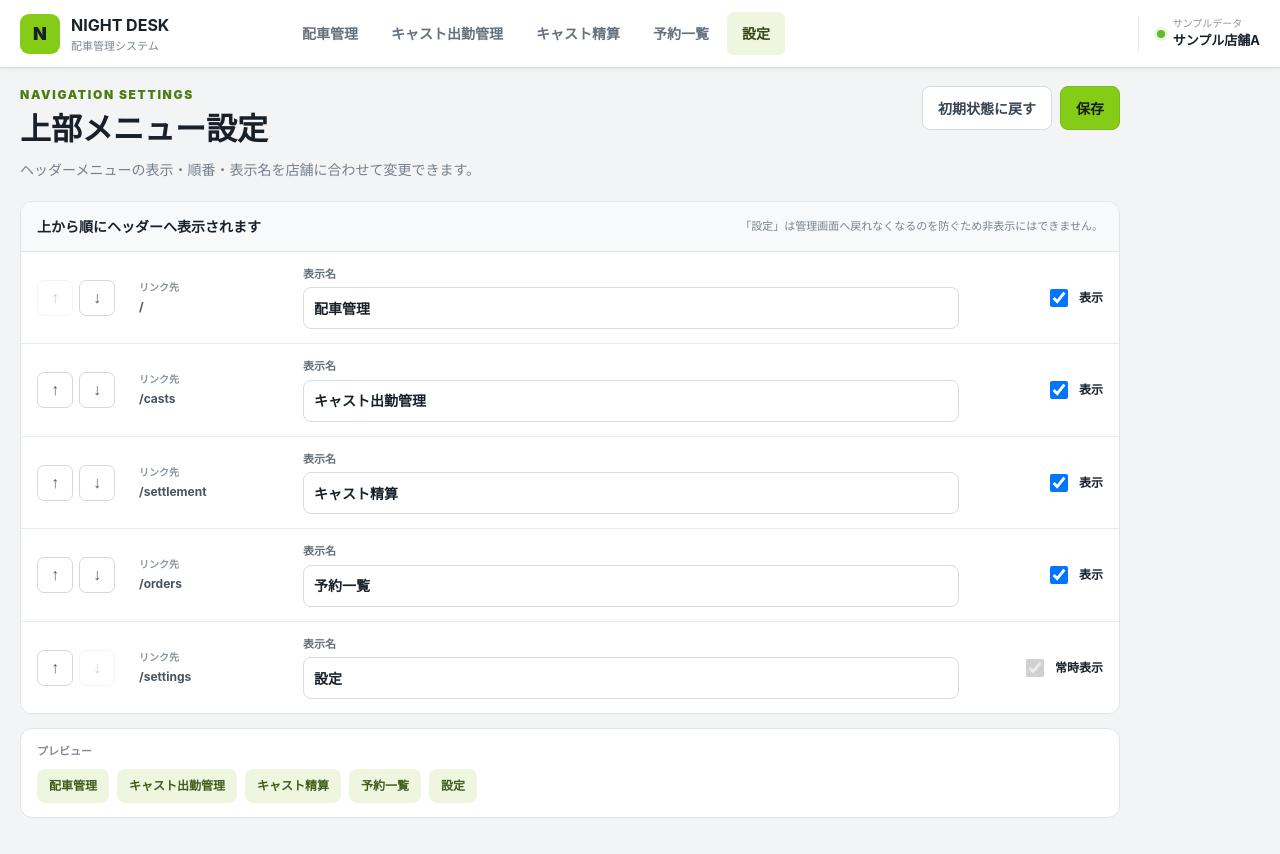
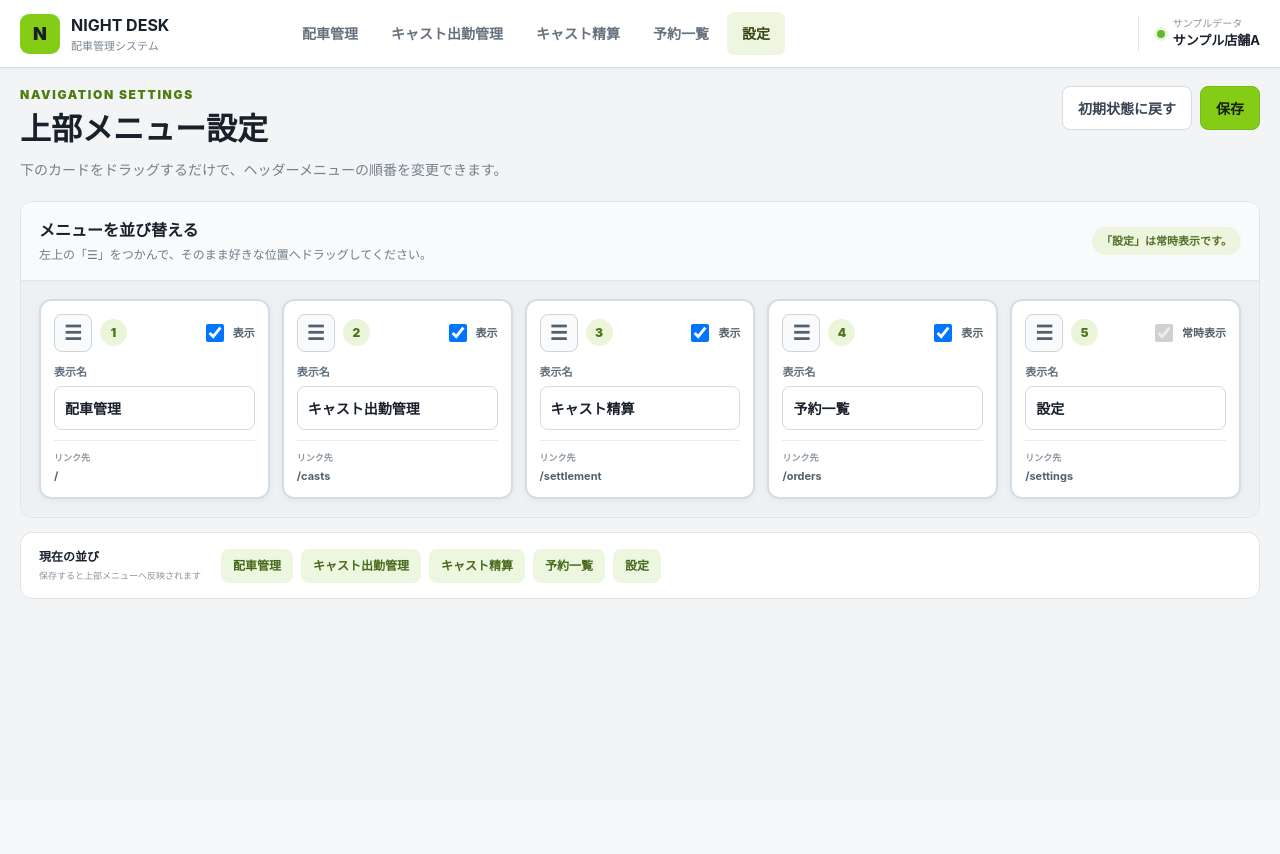
Before and after one commit to admozisan-design/night-desk, a Next.js app: page /settings/menu in a window 1280 px wide. After the commit the page ends 800 px from the top, so only its background shows below. Built offline with nearby package versions, Linux system fonts and the light colour scheme.

Commit message:
Make top menu settings drag and drop

```diff
--- a/app/globals.css
+++ b/app/globals.css
@@ -2982,3 +2982,153 @@ button{
   .menuVisibilityToggle{justify-content:flex-start}
   .menuSettingsHelp{align-items:flex-start;flex-direction:column}
 }
+
+
+/* ===== Drag menu customizer ===== */
+.dragMenuSettingsPage{max-width:none}
+.dragMenuPanel{padding:0;overflow:hidden}
+.dragMenuHelp{
+  display:flex;
+  align-items:center;
+  justify-content:space-between;
+  gap:18px;
+  padding:16px 18px;
+  border-bottom:1px solid #e1e6ea;
+  background:#f8fafb;
+}
+.dragMenuHelp>div strong,
+.dragMenuHelp>div span{display:block}
+.dragMenuHelp>div strong{font-size:16px}
+.dragMenuHelp>div span{margin-top:4px;color:#6f7c87;font-size:12px}
+.dragMenuHelp>small{
+  padding:6px 9px;
+  border-radius:999px;
+  background:#eef5df;
+  color:#516f25;
+  font-size:11px;
+  font-weight:900;
+}
+.dragMenuBoard{
+  display:flex;
+  gap:12px;
+  flex-wrap:wrap;
+  align-items:stretch;
+  padding:18px;
+  background:#eef1f4;
+}
+.dragMenuCard{
+  flex:1 1 210px;
+  min-width:210px;
+  max-width:280px;
+  padding:13px;
+  border:2px solid #d5dde3;
+  border-radius:12px;
+  background:#fff;
+  box-shadow:0 2px 6px rgba(32,44,54,.05);
+  transition:border-color .12s ease,box-shadow .12s ease,transform .12s ease,opacity .12s ease;
+}
+.dragMenuCard.isDragOver{
+  border-color:#83be2b;
+  box-shadow:0 0 0 3px rgba(132,204,22,.14);
+  transform:translateY(-2px);
+}
+.dragMenuCard.isDragging{opacity:.4}
+.dragMenuCard.isHiddenMenu{background:#f5f6f7;opacity:.68}
+.dragMenuCardTop{
+  display:flex;
+  align-items:center;
+  gap:8px;
+  margin-bottom:12px;
+}
+.dragMenuHandle{
+  display:grid;
+  place-items:center;
+  width:38px;
+  height:38px;
+  border:1px solid #cbd4da;
+  border-radius:8px;
+  background:#f8fafb;
+  color:#52616d;
+  font-size:20px;
+  font-weight:900;
+  line-height:1;
+  cursor:grab;
+  user-select:none;
+}
+.dragMenuHandle:active{cursor:grabbing}
+.dragMenuNumber{
+  display:grid;
+  place-items:center;
+  min-width:27px;
+  height:27px;
+  border-radius:50%;
+  background:#eaf5da;
+  color:#4f741f;
+  font-size:12px;
+  font-weight:900;
+}
+.dragMenuToggle{
+  display:flex;
+  align-items:center;
+  gap:6px;
+  margin-left:auto;
+  font-size:11px;
+  font-weight:900;
+  color:#52606b;
+}
+.dragMenuToggle input{width:18px;height:18px}
+.dragMenuLabel{
+  display:grid;
+  gap:6px;
+  color:#606d78;
+  font-size:11px;
+  font-weight:900;
+}
+.dragMenuLabel input{
+  width:100%;
+  min-height:44px;
+  padding:9px 10px;
+  border:1px solid #d3dbe1;
+  border-radius:8px;
+  background:#fff;
+  font-size:14px!important;
+  font-weight:900;
+}
+.dragMenuDestination{
+  margin-top:10px;
+  padding-top:10px;
+  border-top:1px solid #e7ebee;
+}
+.dragMenuDestination span,
+.dragMenuDestination strong{display:block}
+.dragMenuDestination span{font-size:9px;color:#8c969f;font-weight:900}
+.dragMenuDestination strong{margin-top:3px;font-size:11px;color:#52606b}
+.dragMenuPreview{
+  display:flex;
+  align-items:center;
+  gap:20px;
+  margin-top:14px;
+  padding:15px 18px;
+}
+.dragMenuPreview>div:first-child{min-width:150px}
+.dragMenuPreview>div:first-child span,
+.dragMenuPreview>div:first-child small{display:block}
+.dragMenuPreview>div:first-child span{font-size:12px;font-weight:900}
+.dragMenuPreview>div:first-child small{margin-top:3px;font-size:9px;color:#8a949d}
+.dragMenuPreviewItems{
+  display:flex;
+  gap:8px;
+  flex-wrap:wrap;
+}
+.dragMenuPreviewItems b{
+  padding:8px 12px;
+  border-radius:8px;
+  background:#edf6df;
+  color:#46691c;
+  font-size:12px;
+}
+@media(max-width:700px){
+  .dragMenuHelp,.dragMenuPreview{align-items:flex-start;flex-direction:column}
+  .dragMenuBoard{display:grid;grid-template-columns:1fr;padding:12px}
+  .dragMenuCard{max-width:none;min-width:0}
+}
--- a/app/settings/menu/page.tsx
+++ b/app/settings/menu/page.tsx
@@ -1,6 +1,6 @@
 "use client";
 
-import { useEffect, useState } from "react";
+import { DragEvent, useEffect, useState } from "react";
 import { defaultTopNavigation } from "@/lib/navigation";
 import { loadTopNavigation, saveTopNavigation } from "@/lib/storage";
 import type { TopNavItem } from "@/lib/types";
@@ -12,6 +12,8 @@ function cloneItems(items:TopNavItem[]){
 export default function MenuSettingsPage(){
   const [items,setItems]=useState<TopNavItem[]>(cloneItems(defaultTopNavigation));
   const [saved,setSaved]=useState(false);
+  const [draggedId,setDraggedId]=useState<TopNavItem["id"]|null>(null);
+  const [dragOverId,setDragOverId]=useState<TopNavItem["id"]|null>(null);
 
   useEffect(()=>{
     setItems(cloneItems(loadTopNavigation(defaultTopNavigation)));
@@ -19,15 +21,6 @@ export default function MenuSettingsPage(){
 
   function patch(id:TopNavItem["id"],changes:Partial<TopNavItem>){
     setItems(current=>current.map(item=>item.id===id?{...item,...changes}:item));
-  }
-
-  function move(index:number,direction:-1|1){
-    const nextIndex=index+direction;
-    if(nextIndex<0 || nextIndex>=items.length) return;
-    const next=[...items];
-    const [target]=next.splice(index,1);
-    next.splice(nextIndex,0,target);
-    setItems(next);
   }
 
   function save(){
@@ -44,12 +37,51 @@ export default function MenuSettingsPage(){
     window.setTimeout(()=>setSaved(false),1200);
   }
 
-  return <div className="menuSettingsPage">
+  function onDragStart(e:DragEvent<HTMLElement>,id:TopNavItem["id"]){
+    setDraggedId(id);
+    e.dataTransfer.effectAllowed="move";
+    e.dataTransfer.setData("text/plain",id);
+  }
+
+  function onDragOver(e:DragEvent<HTMLElement>,id:TopNavItem["id"]){
+    e.preventDefault();
+    e.dataTransfer.dropEffect="move";
+    if(id!==draggedId) setDragOverId(id);
+  }
+
+  function onDrop(e:DragEvent<HTMLElement>,targetId:TopNavItem["id"]){
+    e.preventDefault();
+    const sourceId=(draggedId || e.dataTransfer.getData("text/plain")) as TopNavItem["id"];
+    if(!sourceId || sourceId===targetId){
+      setDraggedId(null);
+      setDragOverId(null);
+      return;
+    }
+
+    setItems(current=>{
+      const from=current.findIndex(item=>item.id===sourceId);
+      const to=current.findIndex(item=>item.id===targetId);
+      if(from<0 || to<0) return current;
+      const next=[...current];
+      const [moved]=next.splice(from,1);
+      next.splice(to,0,moved);
+      return next;
+    });
+    setDraggedId(null);
+    setDragOverId(null);
+  }
+
+  function onDragEnd(){
+    setDraggedId(null);
+    setDragOverId(null);
+  }
+
+  return <div className="menuSettingsPage dragMenuSettingsPage">
     <header className="pageHeader">
       <div>
         <p className="eyebrow">NAVIGATION SETTINGS</p>
         <h1>上部メニュー設定</h1>
-        <p>ヘッダーメニューの表示・順番・表示名を店舗に合わせて変更できます。</p>
+        <p>下のカードをドラッグするだけで、ヘッダーメニューの順番を変更できます。</p>
       </div>
       <div className="masterPageActions">
         {saved && <span className="saveToast">保存しました</span>}
@@ -58,44 +90,65 @@ export default function MenuSettingsPage(){
       </div>
     </header>
 
-    <section className="panel menuSettingsPanel">
-      <div className="menuSettingsHelp">
-        <strong>上から順にヘッダーへ表示されます</strong>
-        <span>「設定」は管理画面へ戻れなくなるのを防ぐため非表示にはできません。</span>
+    <section className="panel dragMenuPanel">
+      <div className="dragMenuHelp">
+        <div>
+          <strong>メニューを並び替える</strong>
+          <span>左上の「☰」をつかんで、そのまま好きな位置へドラッグしてください。</span>
+        </div>
+        <small>「設定」は常時表示です。</small>
       </div>
 
-      <div className="menuSettingsList">
-        {items.map((item,index)=><article className="menuSettingsRow" key={item.id}>
-          <div className="menuOrderButtons">
-            <button type="button" onClick={()=>move(index,-1)} disabled={index===0} aria-label="上へ">↑</button>
-            <button type="button" onClick={()=>move(index,1)} disabled={index===items.length-1} aria-label="下へ">↓</button>
+      <div className="dragMenuBoard">
+        {items.map((item,index)=><article
+          key={item.id}
+          className={[
+            "dragMenuCard",
+            draggedId===item.id?"isDragging":"",
+            dragOverId===item.id?"isDragOver":"",
+            item.visible || item.id==="settings" ? "" : "isHiddenMenu"
+          ].filter(Boolean).join(" ")}
+          onDragOver={e=>onDragOver(e,item.id)}
+          onDrop={e=>onDrop(e,item.id)}
+        >
+          <div className="dragMenuCardTop">
+            <span
+              className="dragMenuHandle"
+              draggable
+              onDragStart={e=>onDragStart(e,item.id)}
+              onDragEnd={onDragEnd}
+              title="ドラッグして移動"
+            >☰</span>
+            <span className="dragMenuNumber">{index+1}</span>
+            <label className="dragMenuToggle">
+              <input
+                type="checkbox"
+                checked={item.id==="settings" ? true : item.visible}
+                disabled={item.id==="settings"}
+                onChange={e=>patch(item.id,{visible:e.target.checked})}
+              />
+              <span>{item.id==="settings" ? "常時表示" : item.visible ? "表示" : "非表示"}</span>
+            </label>
           </div>
 
-          <div className="menuSettingsIdentity">
+          <label className="dragMenuLabel">表示名
+            <input value={item.label} onChange={e=>patch(item.id,{label:e.target.value})}/>
+          </label>
+
+          <div className="dragMenuDestination">
             <span>リンク先</span>
             <strong>{item.href}</strong>
           </div>
-
-          <label className="menuLabelEdit">表示名
-            <input value={item.label} onChange={e=>patch(item.id,{label:e.target.value})}/>
-          </label>
-
-          <label className="menuVisibilityToggle">
-            <input
-              type="checkbox"
-              checked={item.id==="settings" ? true : item.visible}
-              disabled={item.id==="settings"}
-              onChange={e=>patch(item.id,{visible:e.target.checked})}
-            />
-            <span>{item.id==="settings" ? "常時表示" : item.visible ? "表示" : "非表示"}</span>
-          </label>
         </article>)}
       </div>
     </section>
 
-    <section className="menuPreview panel">
-      <span>プレビュー</span>
+    <section className="panel dragMenuPreview">
       <div>
+        <span>現在の並び</span>
+        <small>保存すると上部メニューへ反映されます</small>
+      </div>
+      <div className="dragMenuPreviewItems">
         {items.filter(item=>item.visible || item.id==="settings").map(item=><b key={item.id}>{item.label || "名称未入力"}</b>)}
       </div>
     </section>
```
